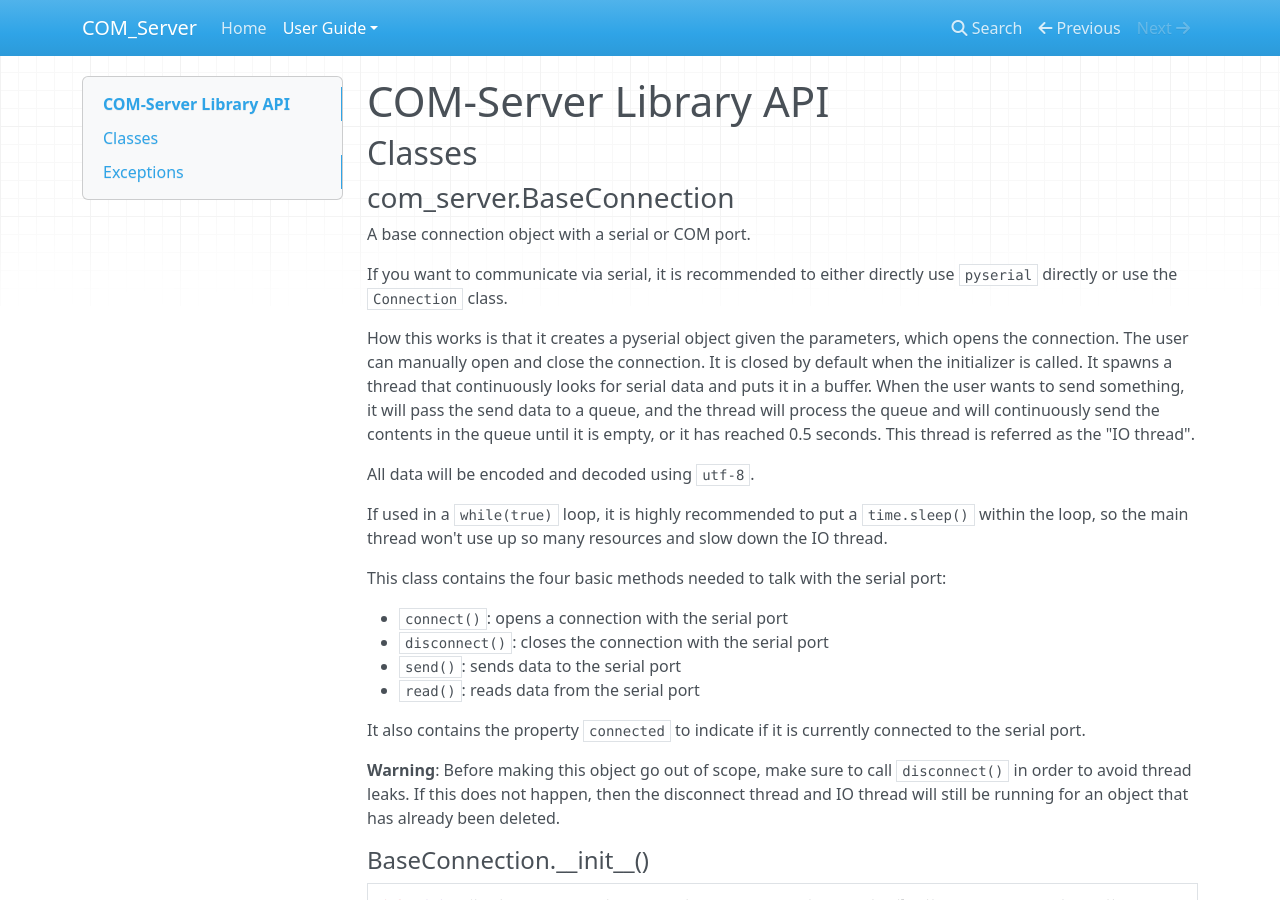
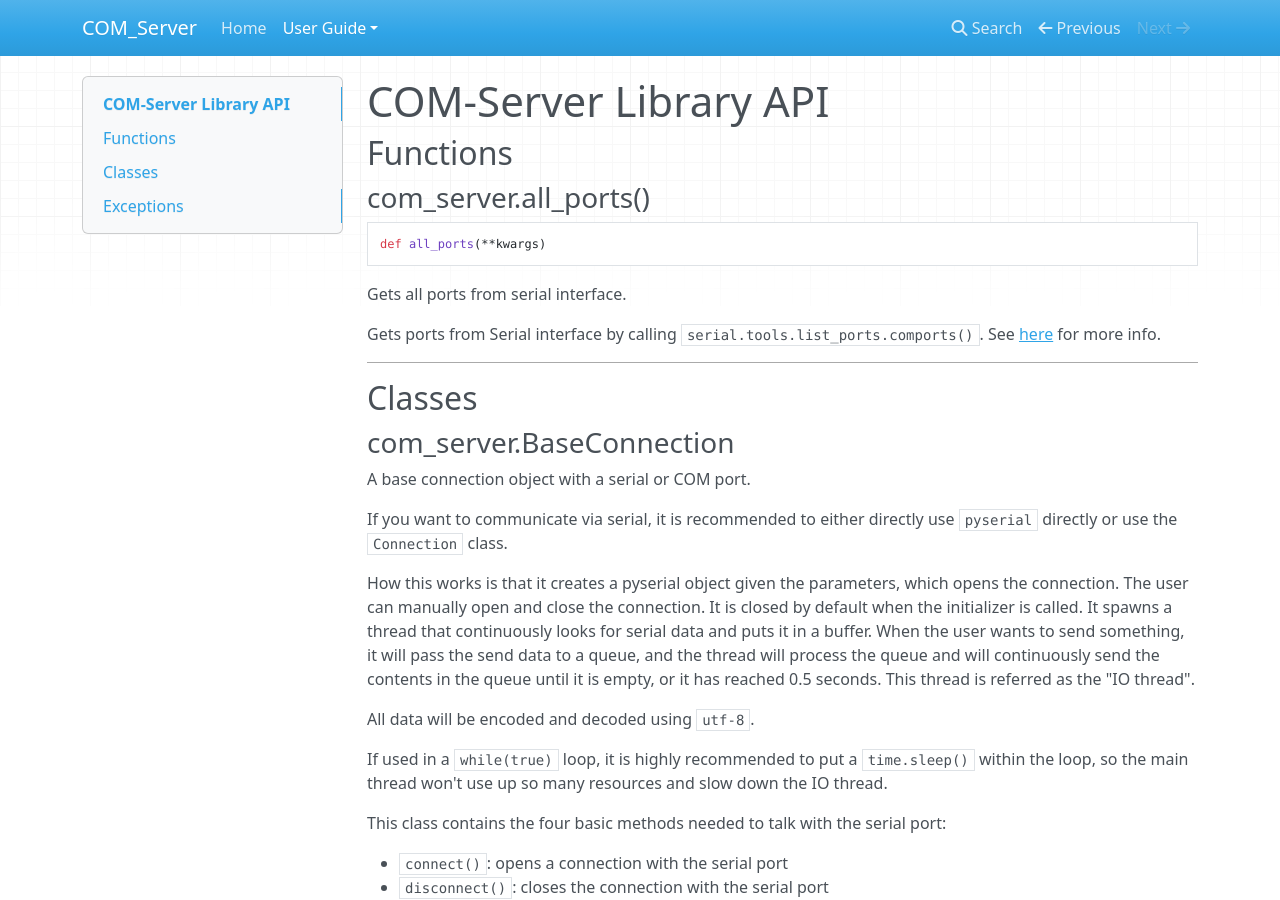
Before and after one commit to jonathanhliu21/COM-Server, an MkDocs documentation site: the page built from docs/en/docs/guide/library-api.md, in a window 1280 px wide and 900 px high. Built offline with MkDocs 1.6.1, drawn with Linux system fonts in a browser that asks for light colours; nearby versions of some CDN libraries; some of the changed text lies outside the part shown.

Commit message:
add all_ports()

````diff
--- a/docs/en/docs/guide/library-api.md
+++ b/docs/en/docs/guide/library-api.md
@@ -1,4 +1,19 @@
 # COM-Server Library API
+
+## Functions
+
+### com_server.all_ports()
+
+```py
+def all_ports(**kwargs)
+```
+
+Gets all ports from serial interface.
+
+Gets ports from Serial interface by calling `serial.tools.list_ports.comports()`.
+See [here](https://pyserial.readthedocs.io/en/latest/tools.html#module-serial.tools.list_ports) for more info.
+
+---
 
 ## Classes
 
@@ -553,6 +568,10 @@ May raise:
 
 #### Connection.all_ports()
 
+```py
+def all_ports(**kwargs)
+```
+
 Lists all available serial ports.
 
 Calls `tools.all_ports()`, which itself calls `serial.tools.list_ports.comports()`.
````
